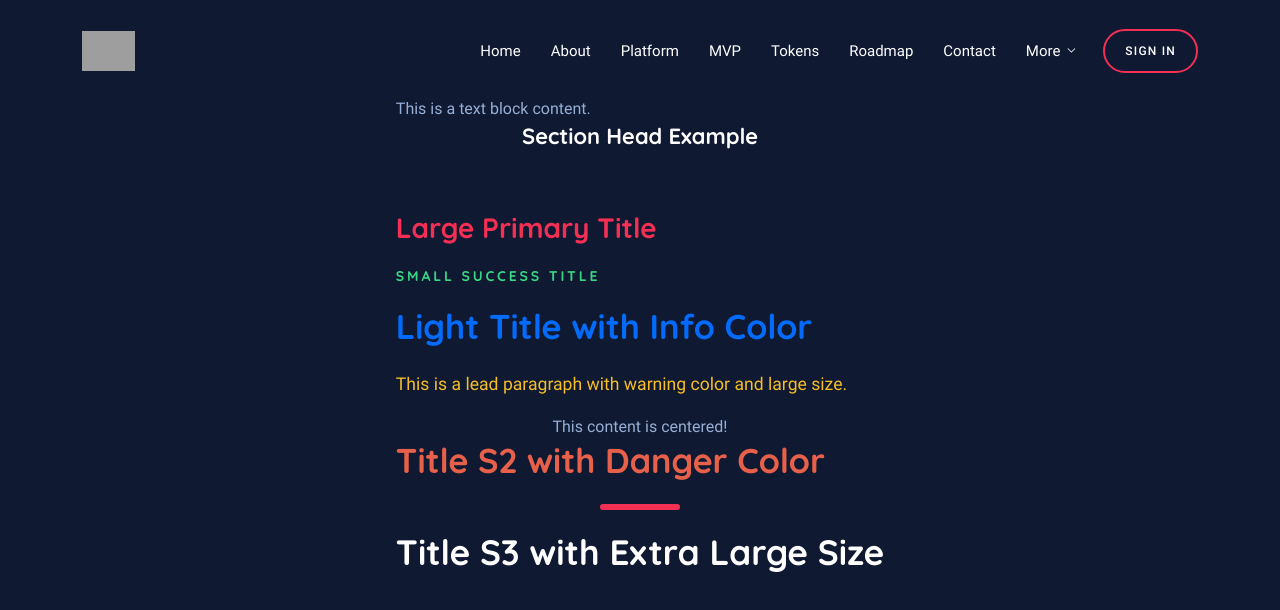
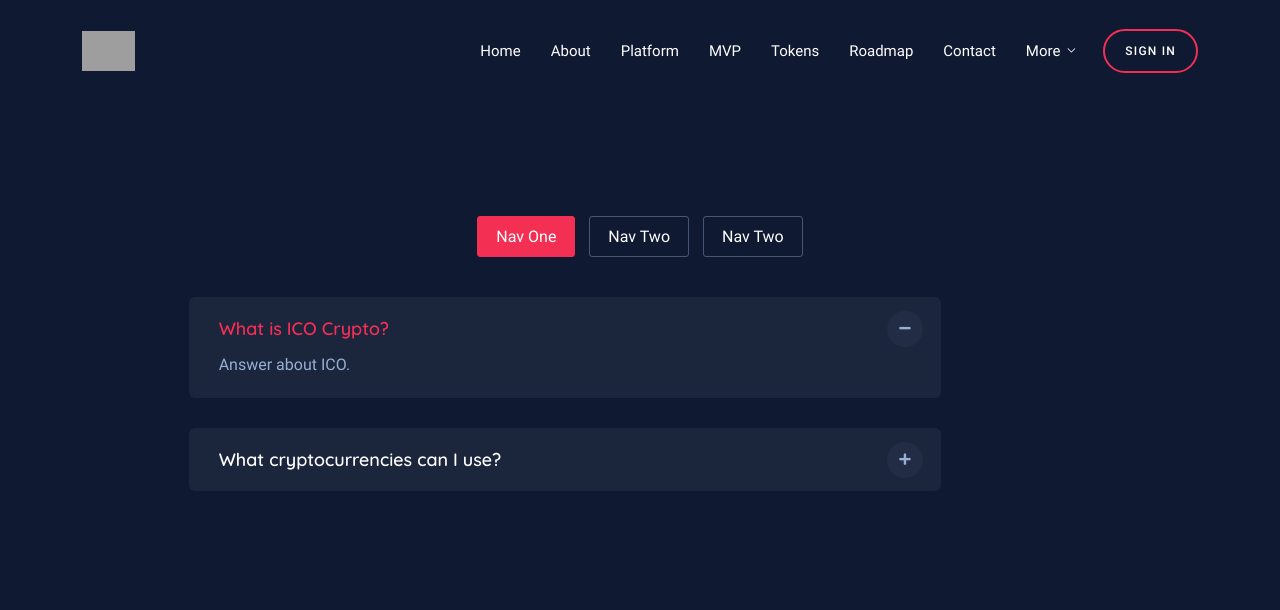
Before and after one commit to hieupth/icocrypto, a Next.js app: page / in a window 1280 px wide. Shown: the top 610 px of the page. Built offline with nearby package versions, Linux system fonts and the light colour scheme; grey boxes are pictures that could not be loaded.

Commit message:
Chore: fix block FAQ, fix element content, tab, button. Write block features panel

```diff
--- a/src/app/page.tsx
+++ b/src/app/page.tsx
@@ -1,46 +1,63 @@
 "use client";
 
+import { BlockFAQ } from "@/components/blocks/block-FAQ";
+import { BlockFeaturesPanel } from "@/components/blocks/block-features-panel";
 import {
     Accordion,
     AccordionItem,
 } from "@/components/elements/element-accordion";
-import { Content } from "@/components/elements/element-content";
+import {
+    Content,
+    ContentTextBlockHead,
+    ContentTitle,
+    ContentTitleX1,
+} from "@/components/elements/element-content";
+import { ColorStyle } from "@/utils/colorclass";
 export default function Home() {
+    const tabData = [
+        {
+            id: "tab-1",
+            title: "Nav One",
+            faqs: [
+                { title: "What is ICO Crypto?", content: "Answer about ICO." },
+                {
+                    title: "What cryptocurrencies can I use?",
+                    content: "Answer about cryptocurrencies.",
+                },
+            ],
+        },
+        {
+            id: "tab-2",
+            title: "Nav Two",
+            faqs: [
+                {
+                    title: "How can I participate?",
+                    content: "Answer about participation.",
+                },
+                {
+                    title: "How do I benefit?",
+                    content: "Answer about benefits.",
+                },
+            ],
+        },
+        {
+            id: "tab-3",
+            title: "Nav Two",
+            faqs: [
+                {
+                    title: "How",
+                    content: "Answer about participation.",
+                },
+                {
+                    title: "How do I benefit?",
+                    content: "Answer about benefits.",
+                },
+            ],
+        },
+    ];
     return (
         <>
-            {/* Test ContentTextBlock */}
-            <Content.TextBlock>
-                This is a text block content.
-                {/* Test ContentHead */}
-                <Content.Head>
-                    <Content.TitleMd>Section Head Example</Content.TitleMd>
-                </Content.Head>
-                {/* Test TitleHead with different colors and sizes */}
-                <Content.TitleHead color="primary" size="lg">
-                    Large Primary Title
-                </Content.TitleHead>
-                <Content.TitleXs color="success" size="sm">
-                    Small Success Title
-                </Content.TitleXs>
-                {/* Test TitleLight */}
-                <Content.TitleLight color="info" size="md">
-                    Light Title with Info Color
-                </Content.TitleLight>
-                {/* Test Lead */}
-                <Content.Lead color="warning" size="lg">
-                    This is a lead paragraph with warning color and large size.
-                </Content.Lead>
-                {/* Test Center */}
-                <Content.Center>This content is centered!</Content.Center>
-                {/* Test TitleS2 */}
-                <Content.TitleS2 color="danger">
-                    Title S2 with Danger Color
-                </Content.TitleS2>
-                {/* Test TitleS3 */}
-                <Content.TitleS3 size="xl">
-                    Title S3 with Extra Large Size
-                </Content.TitleS3>
-            </Content.TextBlock>
+            <BlockFAQ variant="S2" tabs={tabData} color={ColorStyle.Default} />
         </>
     );
 }
--- a/src/components/blocks/block-FAQ.tsx
+++ b/src/components/blocks/block-FAQ.tsx
@@ -45,7 +45,7 @@ export const BlockFAQ: React.FC<BlockFAQProps> = ({
         variant === "S1"
             ? "S1"
             : variant === "S2"
-            ? "S2"
+            ? "S3"
             : variant === "S3"
             ? "S3"
             : variant === "S4"
--- a/src/components/elements/element-content.tsx
+++ b/src/components/elements/element-content.tsx
@@ -38,6 +38,7 @@ const createContentComponent = (
 
 // Consolidating all content components into a single export
 export const Content = {
+    Title: createContentComponent("title", "h2"),
     TextBlock: createContentComponent("nk-block-text"),
     Head: createContentComponent("section-head text-center wide-auto-sm"),
     TitleHead: createContentComponent("title title-lg title-dark", "h4"),
@@ -112,3 +113,13 @@ export const ContentTextBlockHead: React.FC<
         </div>
     );
 };
+export const ContentTitleX1 = ({
+    children,
+    title,
+}: React.PropsWithChildren<{ title: string }>) => {
+    return (
+        <h2 className="title title-xl" title={title}>
+            {children}
+        </h2>
+    );
+};
--- a/src/components/elements/element-tab.tsx
+++ b/src/components/elements/element-tab.tsx
@@ -1,5 +1,6 @@
 "use client";
 import React, { useState } from "react";
+import CustomButton from "./element-button";
 
 // Define interface for TabItem props
 interface TabItemProps {
@@ -84,7 +85,7 @@ export const TabS2: React.FC<{
     return (
         <div className="row justify-content-center">
             <div className="col-lg-10">
-                <ul className="nav tab-nav tab-nav-btn">
+                <ul className="nav tab-nav tab-nav-btn tab-nav-btn-bdr tab-nav-center pdb-r">
                     {React.Children.map(children, (child) => {
                         const element =
                             child as React.ReactElement<TabItemProps>;
@@ -102,7 +103,7 @@ export const TabS2: React.FC<{
                                     href={`#${element.props.id}`}
                                     data-bs-toggle="tab"
                                 >
-                                    <em className="fas fa-caret-right"></em>
+                                    {/* <em className="fas fa-caret-right"></em> */}
                                     {element.props.title}
                                 </a>
                             </li>
```
Also changed, not shown: src/components/blocks/block-features-panel.tsx (+34 -4 lines), src/components/elements/element-button.tsx (+22 -12 lines).
